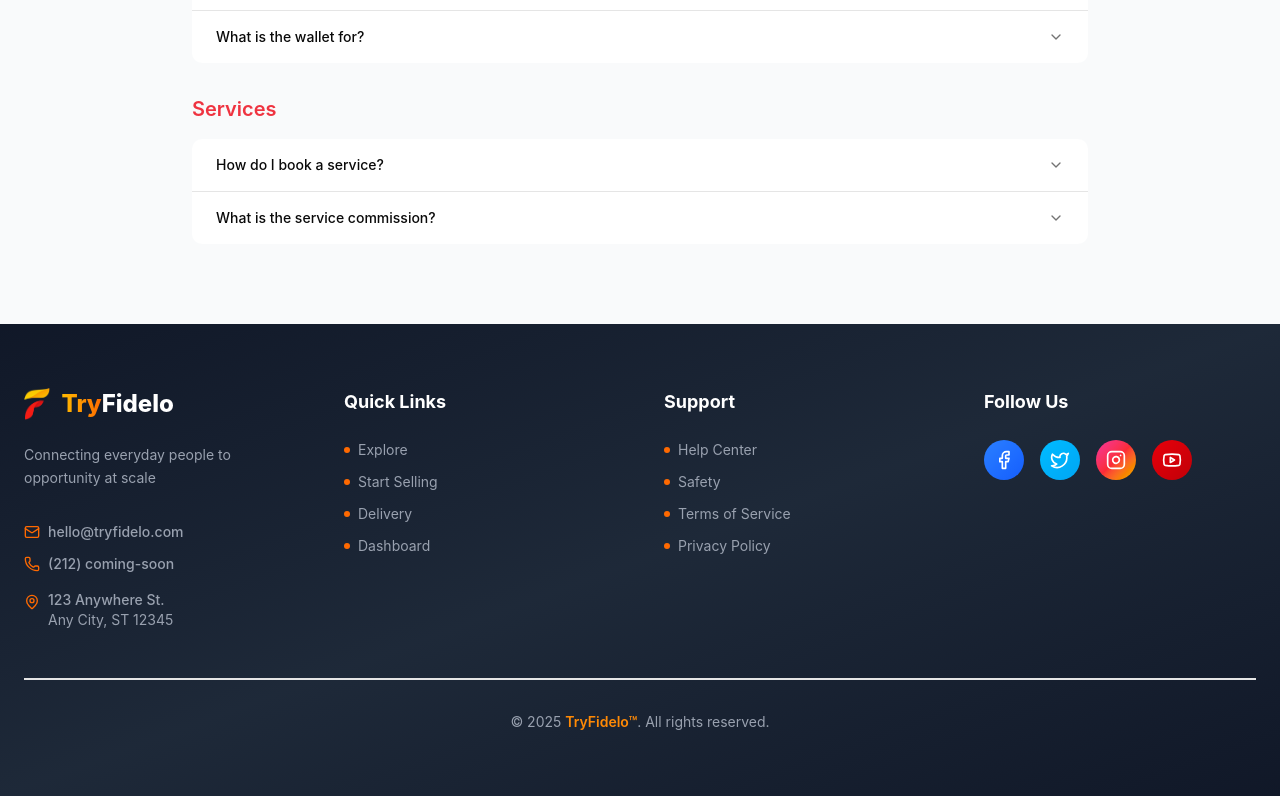
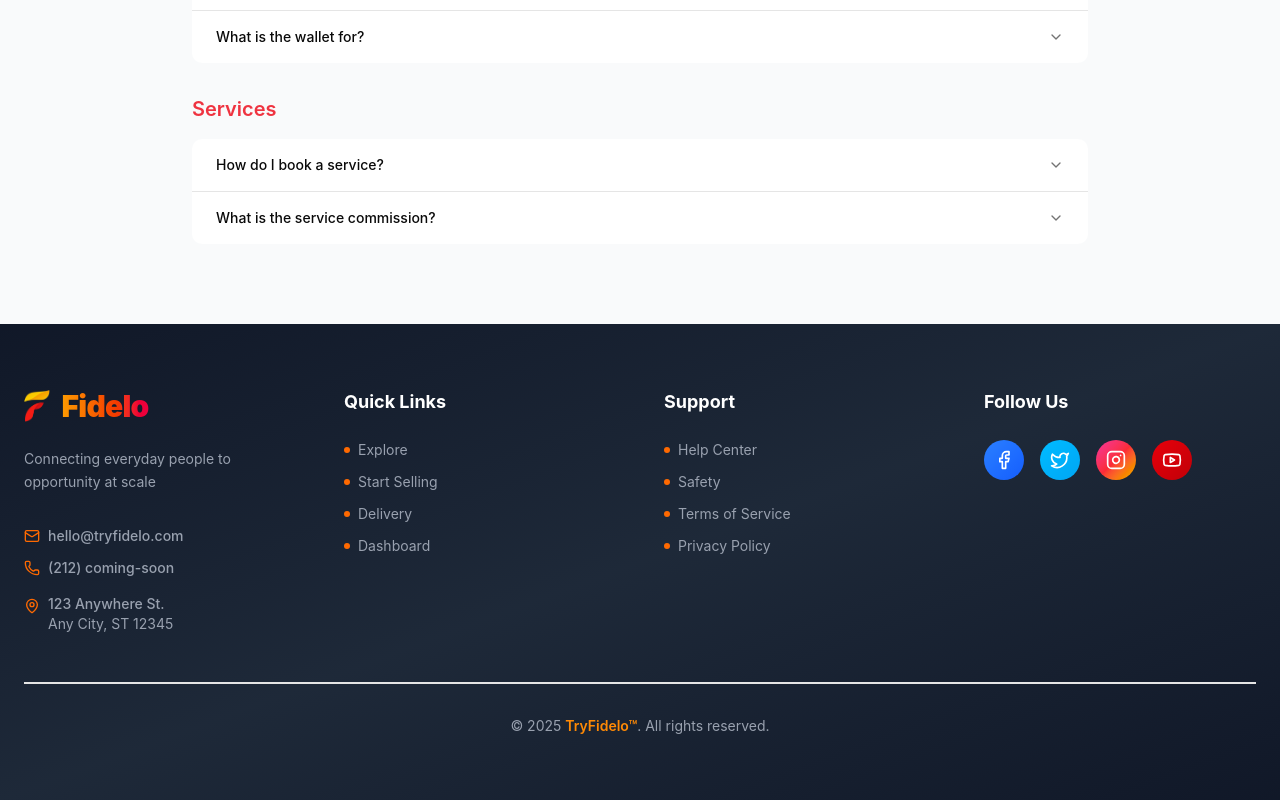
Before and after one commit to tryfidelo-creator/tryfidelo, a React (Vite) app: page /help in a window 1280 px wide. Shown: the part 1175-1975 px from the top of the page. Built offline with nearby package versions, Linux system fonts and the light colour scheme.

Commit message:
Update Footer.tsx

```diff
--- a/src/components/layout/Footer.tsx
+++ b/src/components/layout/Footer.tsx
@@ -12,10 +12,13 @@ export function Footer() {
           <div>
             <div className="flex items-center gap-2 sm:gap-3 mb-4 sm:mb-6">
               <Logo size="sm" />
-              <span className="text-xl sm:text-2xl font-extrabold">
-                <span className="bg-gradient-to-r from-amber-400 to-orange-500 bg-clip-text text-transparent">Try</span>
-                <span className="text-white">Fidelo</span>
+              <span className="text-2xl sm:text-3xl font-black tracking-tight logo-font">
+              <span className="relative inline-block">
+                <span className="relative bg-gradient-to-r from-amber-500 via-orange-600 to-rose-600 bg-clip-text text-transparent animate-gradient">
+                  Fidelo
+                </span>
               </span>
+             </span>
             </div>
             <p className="text-sm text-gray-400 mb-6 sm:mb-8 leading-relaxed">
               Connecting everyday people to opportunity at scale
```
